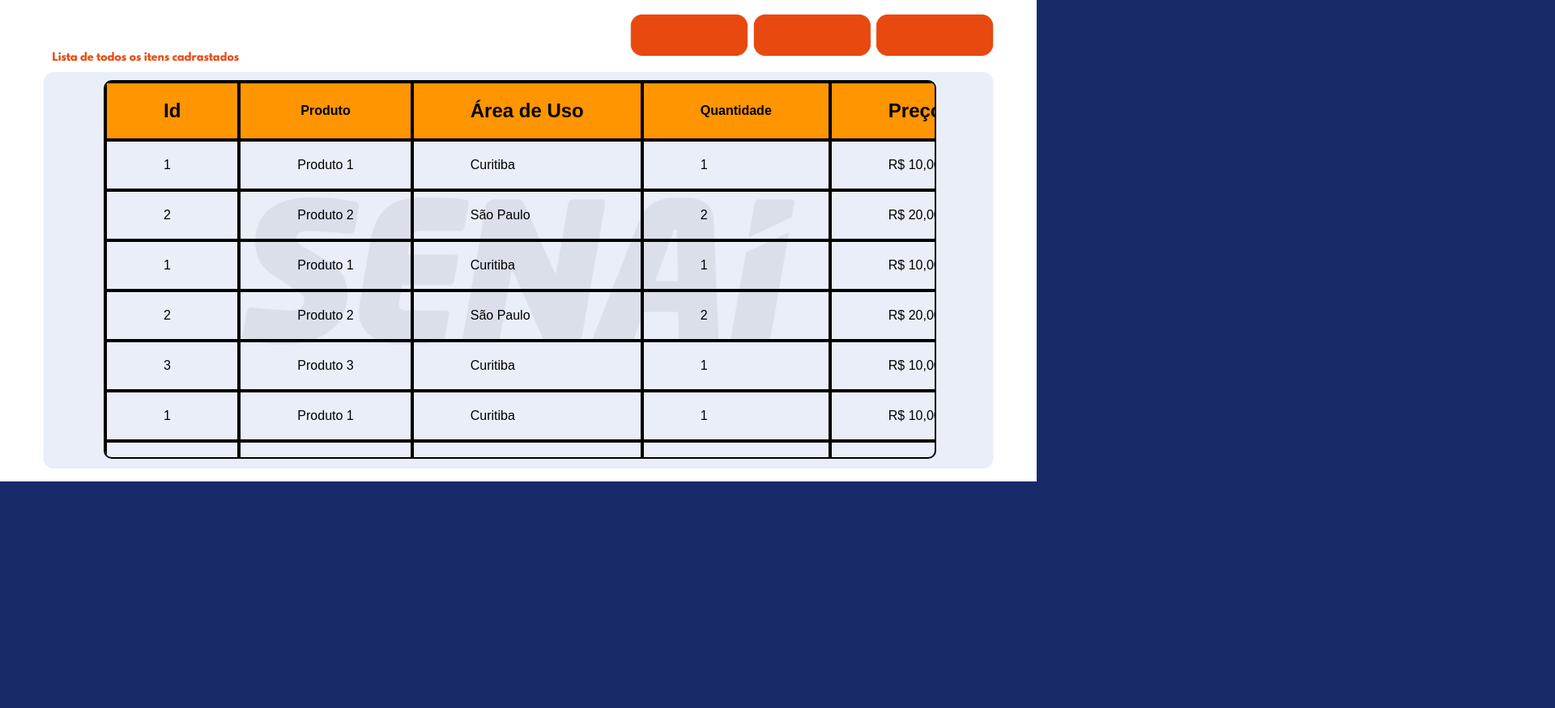
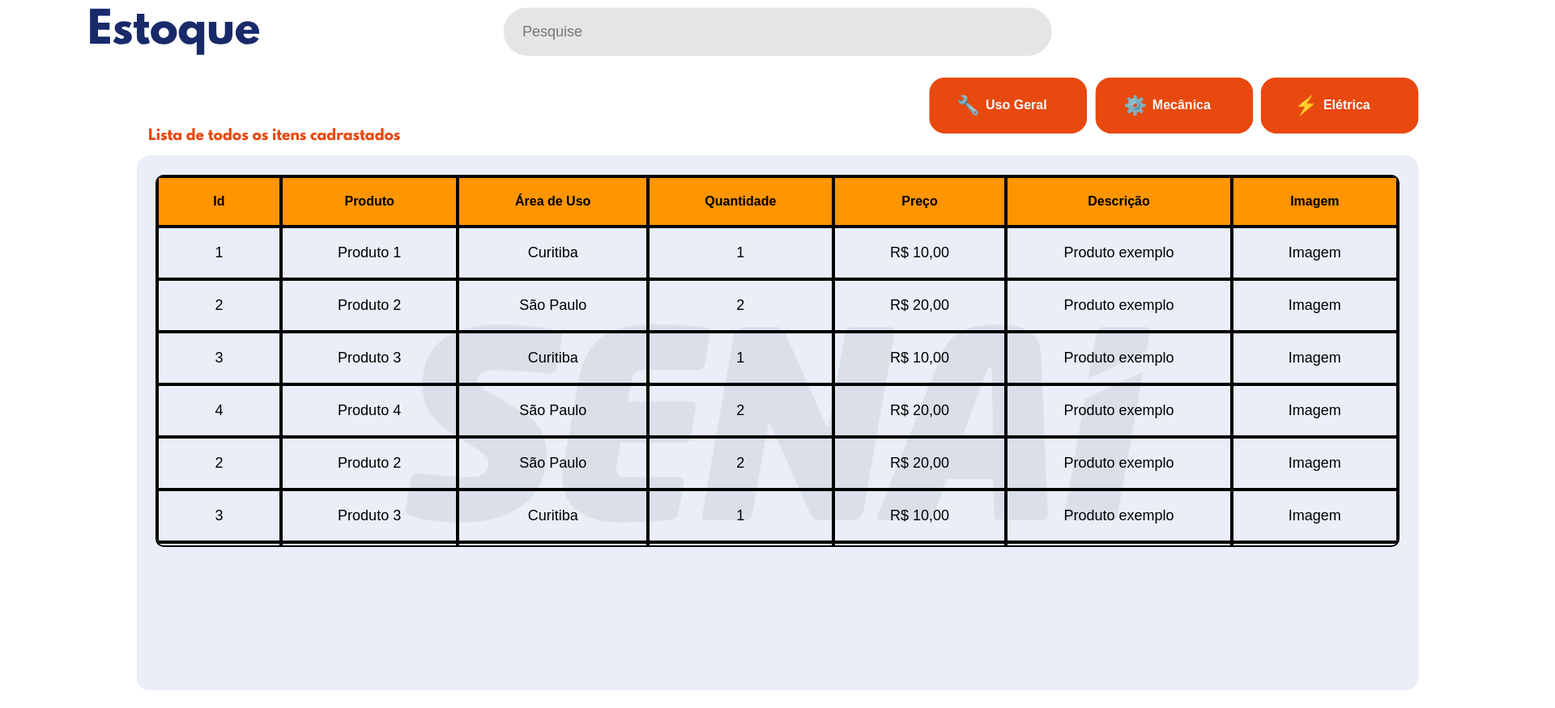
Before and after one commit to AndreLuis-png/TCC-Oficial, a plain HTML site: page templates/rotasURL/home.html in a window 1280 px wide. Shown: the part 205-1080 px from the top of the page at 81% size, 1920 px wide, since content can reach past the window. Before the commit the page ends 800 px from the top, so only its background shows below. Drawn offline with Linux system fonts and the light colour scheme.

Commit message:
Atualização home.html

```diff
--- a/templates/rotasURL/home.html
+++ b/templates/rotasURL/home.html
@@ -3,6 +3,7 @@
 
 <head>
     <meta charset="UTF-8">
+    <meta name="viewport" content="width=device-width, initial-scale=1.0">
     <title>Tabela</title>
 
     <style>
@@ -10,57 +11,111 @@
             --primary-blue: #192A6B;
         }
 
+        * {
+            box-sizing: border-box;
+        }
+
         body {
             margin: 0;
-            min-height: 100vh;
+            width: 1920px;
+            height: 1080px;
+            overflow: hidden;
+
             background: var(--primary-blue) url('../../static/home.png')
-                        center/cover no-repeat;
+                        top left / 1920px 1080px no-repeat;
+
             font-family: Arial, sans-serif;
-        }
-        .titulo-grande {
-            font-size: 24px;
+            position: relative;
         }
 
-        /* ÁREA DA TABELA */
+        /* PESQUISA */
+        .caixa-pesquisa {
+            position: absolute;
+            left: 623px;
+            top: 215px;
+
+            width: 675px;
+            height: 59px;
+
+            padding: 0 22px;
+            border: none;
+            border-radius: 30px;
+            outline: none;
+
+            background: #E5E5E5;
+            font-size: 18px;
+        }
+
+        /* BOTÕES */
+        .botoes {
+            position: absolute;
+            left: 1140px;
+            top: 300px;
+
+            display: flex;
+            gap: 10px;
+        }
+
+        .botao {
+            width: 194px;
+            height: 70px;
+
+            border: none;
+            border-radius: 18px;
+            background: transparent;
+
+            color: white;
+            font-size: 16px;
+            font-weight: bold;
+
+            display: flex;
+            align-items: center;
+            justify-content: center;
+            gap: 7px;
+
+            cursor: pointer;
+        }
+
+        .botao span {
+            font-size: 23px;
+        }
+
+        /* TABELA */
         .tabela-area {
             position: absolute;
             left: 10%;
-            top: 38%;
+            top: 39%;
             width: 80%;
             height: 58vh;
         }
 
-        /* ÁREA DO SCROLL */
         .tabela-scroll {
             width: 100%;
-            height: 100%;
+            height: 99%;
             overflow: auto;
 
             border: 2px solid black;
             border-radius: 10px;
         }
 
-        /* TABELA */
         table {
             width: 100%;
             border-collapse: separate;
             border-spacing: 0;
         }
 
-        /* CÉLULAS */
         th,
         td {
             border: 2px solid black;
-            padding: 20px 70px;
+            padding: 20px 65px;
             white-space: nowrap;
+            text-align: center;
         }
 
-        /* DADOS */
         td {
-            font-size: 16px;
+            font-size: 18px;
         }
 
-        /* CABEÇALHO FIXO */
         th {
             position: sticky;
             top: 0;
@@ -74,6 +129,31 @@
 
 <body>
 
+    <!-- PESQUISA -->
+    <input
+        type="text"
+        class="caixa-pesquisa"
+        placeholder="Pesquise"
+    >
+
+    <!-- BOTÕES -->
+    <div class="botoes">
+
+        <button class="botao">
+            <span>🔧</span> Uso Geral
+        </button>
+
+        <button class="botao">
+            <span>⚙️</span> Mecânica
+        </button>
+
+        <button class="botao">
+            <span>⚡</span> Elétrica
+        </button>
+
+    </div>
+
+    <!-- TABELA -->
     <div class="tabela-area">
 
         <div class="tabela-scroll">
@@ -82,11 +162,11 @@
 
                 <thead>
                     <tr>
-                        <th class="titulo-grande">Id</th>
+                        <th>Id</th>
                         <th>Produto</th>
-                        <th class="titulo-grande">Área de Uso</th>
+                        <th>Área de Uso</th>
                         <th>Quantidade</th>
-                        <th class="titulo-grande">Preço</th>
+                        <th>Preço</th>
                         <th>Descrição</th>
                         <th>Imagem</th>
                     </tr>
@@ -104,25 +184,6 @@
                         <td>Imagem</td>
                     </tr>
 
-                    <tr>
-                        <td>2</td>
-                        <td>Produto 2</td>
-                        <td>São Paulo</td>
-                        <td>2</td>
-                        <td>R$ 20,00</td>
-                        <td>Produto exemplo</td>
-                        <td>Imagem</td>
-                    </tr>
-
-                    <tr>
-                        <td>1</td>
-                        <td>Produto 1</td>
-                        <td>Curitiba</td>
-                        <td>1</td>
-                        <td>R$ 10,00</td>
-                        <td>Produto exemplo</td>
-                        <td>Imagem</td>
-                    </tr>
 
                     <tr>
                         <td>2</td>
@@ -143,37 +204,16 @@
                         <td>Produto exemplo</td>
                         <td>Imagem</td>
                     </tr>
-                       <tr>
-                        <td>1</td>
-                        <td>Produto 1</td>
-                        <td>Curitiba</td>
-                        <td>1</td>
-                        <td>R$ 10,00</td>
-                        <td>Produto exemplo</td>
-                        <td>Imagem</td>
-                    </tr>
 
                     <tr>
-                        <td>2</td>
-                        <td>Produto 2</td>
+                        <td>4</td>
+                        <td>Produto 4</td>
                         <td>São Paulo</td>
                         <td>2</td>
                         <td>R$ 20,00</td>
                         <td>Produto exemplo</td>
                         <td>Imagem</td>
-                    </tr>
-
-                    <tr>
-                        <td>1</td>
-                        <td>Produto 1</td>
-                        <td>Curitiba</td>
-                        <td>1</td>
-                        <td>R$ 10,00</td>
-                        <td>Produto exemplo</td>
-                        <td>Imagem</td>
-                    </tr>
-
-                    <tr>
+                    </tr><tr>
                         <td>2</td>
                         <td>Produto 2</td>
                         <td>São Paulo</td>
@@ -192,9 +232,20 @@
                         <td>Produto exemplo</td>
                         <td>Imagem</td>
                     </tr>
-                       <tr>
-                        <td>1</td>
-                        <td>Produto 1</td>
+
+                    <tr>
+                        <td>4</td>
+                        <td>Produto 4</td>
+                        <td>São Paulo</td>
+                        <td>2</td>
+                        <td>R$ 20,00</td>
+                        <td>Produto exemplo</td>
+                        <td>Imagem</td>
+                    </tr>
+
+                    <tr>
+                        <td>5</td>
+                        <td>Produto 5</td>
                         <td>Curitiba</td>
                         <td>1</td>
                         <td>R$ 10,00</td>
@@ -203,8 +254,8 @@
                     </tr>
 
                     <tr>
-                        <td>2</td>
-                        <td>Produto 2</td>
+                        <td>6</td>
+                        <td>Produto 6</td>
                         <td>São Paulo</td>
                         <td>2</td>
                         <td>R$ 20,00</td>
@@ -213,8 +264,8 @@
                     </tr>
 
                     <tr>
-                        <td>1</td>
-                        <td>Produto 1</td>
+                        <td>7</td>
+                        <td>Produto 7</td>
                         <td>Curitiba</td>
                         <td>1</td>
                         <td>R$ 10,00</td>
@@ -223,8 +274,8 @@
                     </tr>
 
                     <tr>
-                        <td>2</td>
-                        <td>Produto 2</td>
+                        <td>8</td>
+                        <td>Produto 8</td>
                         <td>São Paulo</td>
                         <td>2</td>
                         <td>R$ 20,00</td>
@@ -232,114 +283,7 @@
                         <td>Imagem</td>
                     </tr>
 
-                    <tr>
-                        <td>3</td>
-                        <td>Produto 3</td>
-                        <td>Curitiba</td>
-                        <td>1</td>
-                        <td>R$ 10,00</td>
-                        <td>Produto exemplo</td>
-                        <td>Imagem</td>
-                    </tr>
-                       <tr>
-                        <td>1</td>
-                        <td>Produto 1</td>
-                        <td>Curitiba</td>
-                        <td>1</td>
-                        <td>R$ 10,00</td>
-                        <td>Produto exemplo</td>
-                        <td>Imagem</td>
-                    </tr>
-
-                    <tr>
-                        <td>2</td>
-                        <td>Produto 2</td>
-                        <td>São Paulo</td>
-                        <td>2</td>
-                        <td>R$ 20,00</td>
-                        <td>Produto exemplo</td>
-                        <td>Imagem</td>
-                    </tr>
-
-                    <tr>
-                        <td>1</td>
-                        <td>Produto 1</td>
-                        <td>Curitiba</td>
-                        <td>1</td>
-                        <td>R$ 10,00</td>
-                        <td>Produto exemplo</td>
-                        <td>Imagem</td>
-                    </tr>
-
-                    <tr>
-                        <td>2</td>
-                        <td>Produto 2</td>
-                        <td>São Paulo</td>
-                        <td>2</td>
-                        <td>R$ 20,00</td>
-                        <td>Produto exemplo</td>
-                        <td>Imagem</td>
-                    </tr>
-
-                    <tr>
-                        <td>3</td>
-                        <td>Produto 3</td>
-                        <td>Curitiba</td>
-                        <td>1</td>
-                        <td>R$ 10,00</td>
-                        <td>Produto exemplo</td>
-                        <td>Imagem</td>
-                    </tr>
-                       <tr>
-                        <td>1</td>
-                        <td>Produto 1</td>
-                        <td>Curitiba</td>
-                        <td>1</td>
-                        <td>R$ 10,00</td>
-                        <td>Produto exemplo</td>
-                        <td>Imagem</td>
-                    </tr>
-
-                    <tr>
-                        <td>2</td>
-                        <td>Produto 2</td>
-                        <td>São Paulo</td>
-                        <td>2</td>
-                        <td>R$ 20,00</td>
-                        <td>Produto exemplo</td>
-                        <td>Imagem</td>
-                    </tr>
-
-                    <tr>
-                        <td>1</td>
-                        <td>Produto 1</td>
-                        <td>Curitiba</td>
-                        <td>1</td>
-                        <td>R$ 10,00</td>
-                        <td>Produto exemplo</td>
-                        <td>Imagem</td>
-                    </tr>
-
-                    <tr>
-                        <td>2</td>
-                        <td>Produto 2</td>
-                        <td>São Paulo</td>
-                        <td>2</td>
-                        <td>R$ 20,00</td>
-                        <td>Produto exemplo</td>
-                        <td>Imagem</td>
-                    </tr>
-
-                    <tr>
-                        <td>3</td>
-                        <td>Produto 3</td>
-                        <td>Curitiba</td>
-                        <td>1</td>
-                        <td>R$ 10,00</td>
-                        <td>Produto exemplo</td>
-                        <td>Imagem</td>
-                    </tr>
-                    <thead>
+                </tbody>
 
             </table>
 
```
